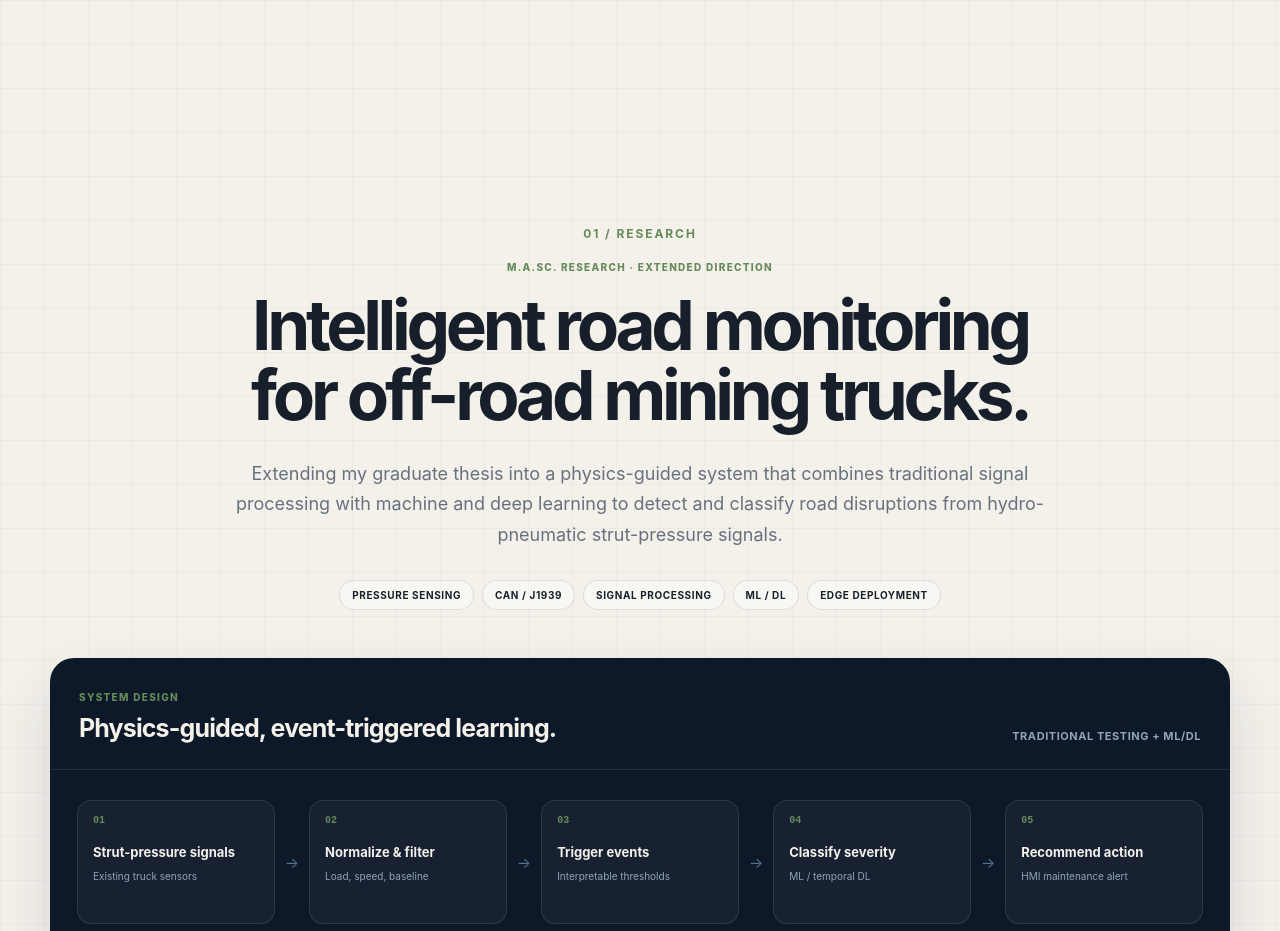
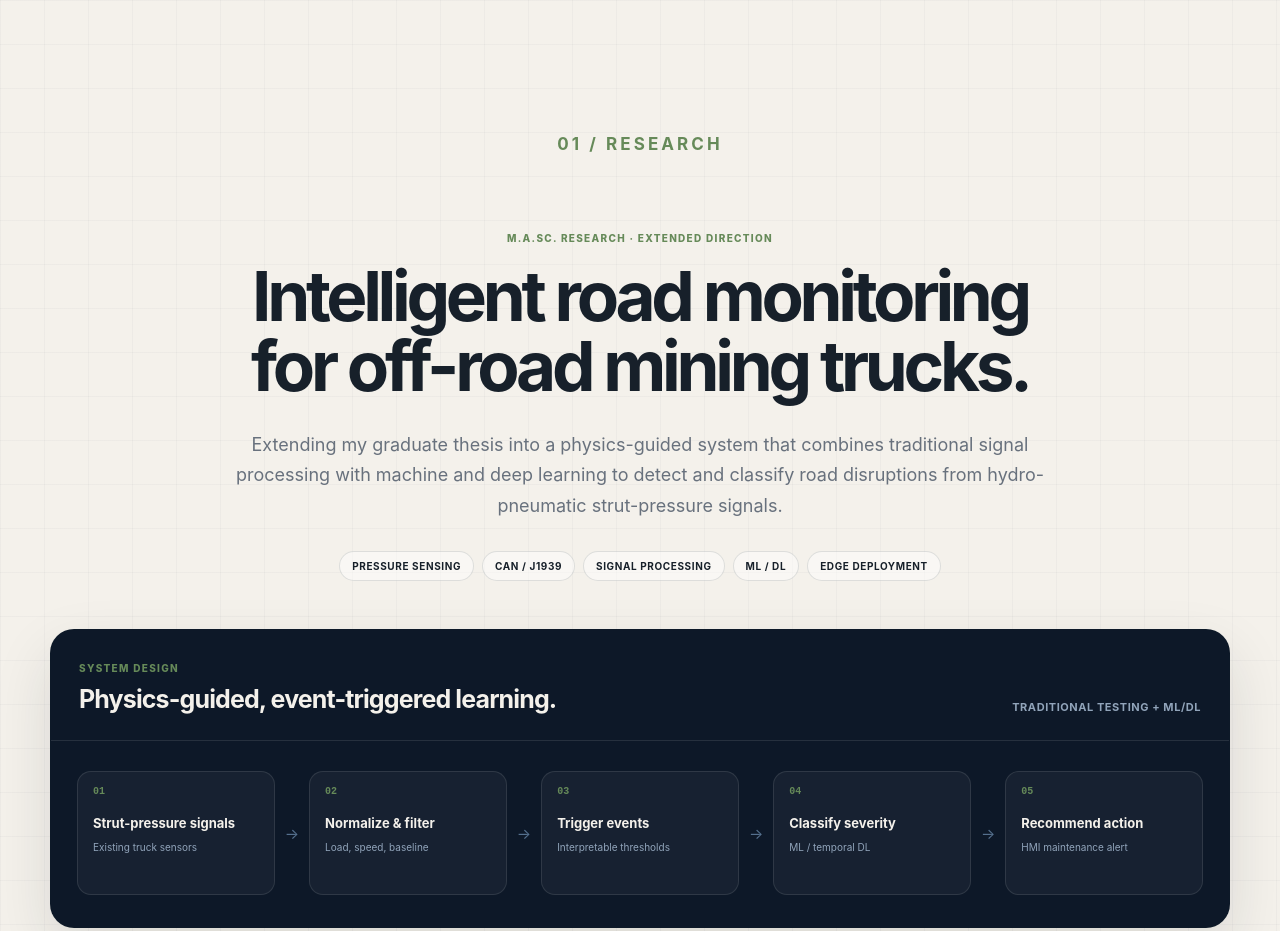
Before and after one commit to jiangjian9803-eng/jiangjian9803-eng.github.io, a Next.js app: page / in a window 1280 px wide. Shown: the part 3520-4451 px from the top of the page. Built offline with nearby package versions, Linux system fonts and the light colour scheme.

Commit message:
Reposition research section label

```diff
--- a/index.html
+++ b/index.html
@@ -197,9 +197,9 @@
       </section>
 
       <section class="section-shell research-section" id="research">
+        <div class="section-label research-section-label reveal">01 / Research</div>
         <div class="research-story reveal">
           <div class="research-heading">
-            <div class="section-label research-section-label">01 / Research</div>
             <span class="research-kicker">M.A.Sc. research · extended direction</span>
             <h2>Intelligent road monitoring<br />for off-road mining trucks.</h2>
             <p>
--- a/styles.css
+++ b/styles.css
@@ -233,12 +233,12 @@ h1 em { position: relative; margin-top: .08em; color: var(--blue); font-style: n
 .philosophy-grid strong { color: var(--ink); font-size: 10px; line-height: 1.7; letter-spacing: .02em; }
 .philosophy-grid i { padding-inline: 3px; color: var(--blue); font-style: normal; }
 
-.research-section { padding-block: 150px; }
+.research-section { position: relative; padding-block: 150px; }
 #research.split-section { display: block; }
 #research.split-section > .section-label { width: 100%; margin-bottom: 14px; text-align: center; }
 .research-story { width: 100%; min-width: 0; margin-inline: auto; }
 .research-heading { max-width: 1040px; margin-inline: auto; text-align: center; }
-.research-section-label { display: block; width: 100%; margin-bottom: 14px; text-align: center; }
+.research-section-label { position: absolute; top: 58px; left: 0; display: block; width: 100%; color: #668a59; font-size: 17px; letter-spacing: .18em; text-align: center; }
 .research-kicker, .research-architecture header span, .innovation-heading span { color: #668a59; font-size: 10px; font-weight: 850; letter-spacing: .13em; text-transform: uppercase; }
 .research-kicker { display: inline-block; }
 .research-heading h2 { margin-top: 15px; font-size: clamp(42px, 5.4vw, 72px); line-height: 1.02; letter-spacing: -.062em; }
```
